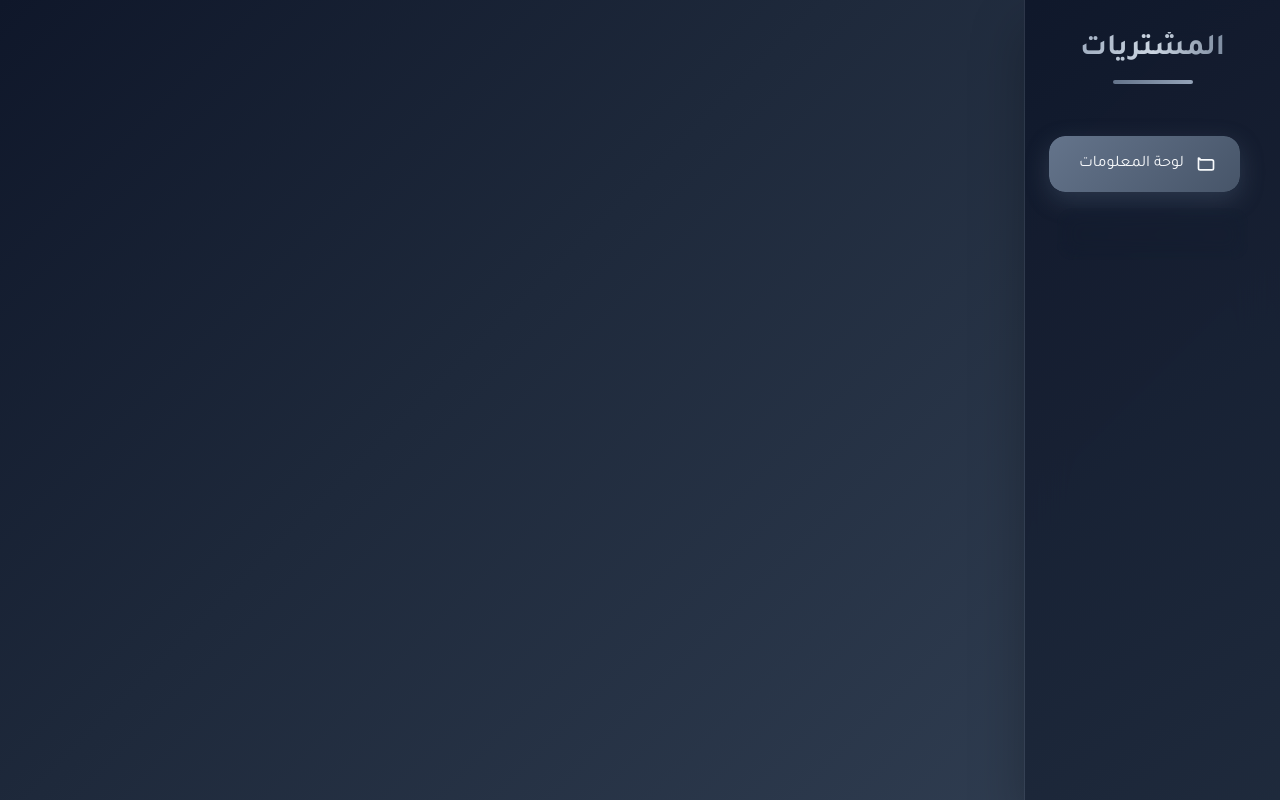
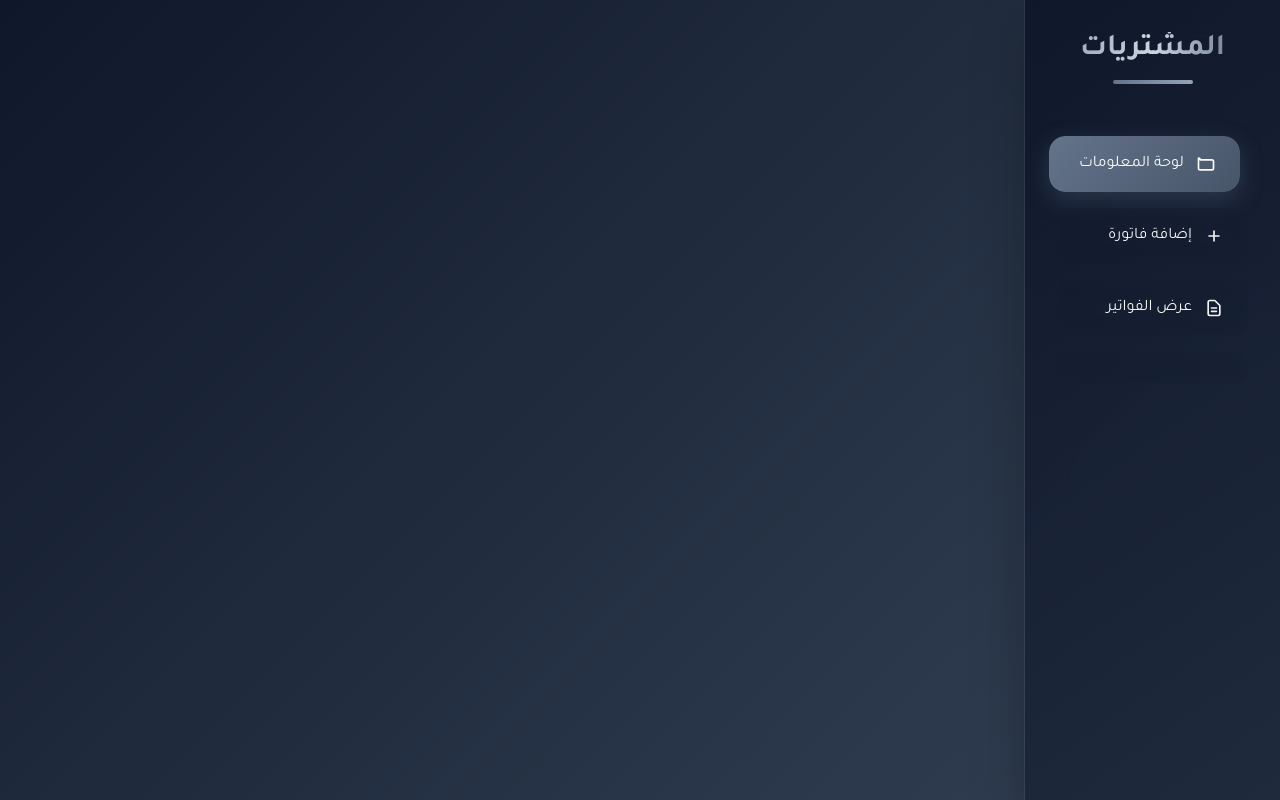
Before and after one commit to ixAbdulaziz/ERP-Last, a Flask app: page / in a window 1280 px wide. Run offline with Flask 3, Linux system fonts and the light colour scheme; some libraries are stand-ins or nearby versions.

Commit message:
Update layout.html

```diff
--- a/templates/layout.html
+++ b/templates/layout.html
@@ -7,7 +7,7 @@
   <script src="https://cdn.tailwindcss.com?plugins=forms"></script>
   <link rel="stylesheet" href="{{ url_for('static', filename='css/main.css') }}">
   <style>
-    @import url('https://fonts.googleapis.com/css2?family=Tajawal:wght@300;400;500;600;700&display=swap');
+    @import url('https://fonts.googleapis.com/css2?family=Tajawal:wght@300;400;500;700&display=swap');
   </style>
 </head>
 <body class="flex bg-gray-900 text-gray-100 min-h-screen">
@@ -25,4 +25,15 @@
       </a>
       <a href="{{ url_for('add_invoice_page') }}" class="nav-link {% if request.endpoint == 'add_invoice_page' %}active{% endif %} block py-4 px-6">
         <span class="relative z-10 flex items-center gap-3">
-          <svg class="w-5 h-5" fill="none" stroke="currentColor" viewBox="0 0 24 24"><path stroke-linecap="round" stroke-linejoin="round" stroke-width="2" d="M12 6v6m0
+          <svg class="w-5 h-5" fill="none" stroke="currentColor" viewBox="0 0 24 24"><path stroke-linecap="round" stroke-linejoin="round" stroke-width="2" d="M12 6v6m0 0v6m0-6h6m-6 0H6"></path></svg>
+          إضافة فاتورة
+        </span>
+      </a>
+      <a href="{{ url_for('view_page') }}" class="nav-link {% if request.endpoint == 'view_page' or request.endpoint == 'supplier_details' %}active{% endif %} block py-4 px-6">
+        <span class="relative z-10 flex items-center gap-3">
+          <svg class="w-5 h-5" fill="none" stroke="currentColor" viewBox="0 0 24 24"><path stroke-linecap="round" stroke-linejoin="round" stroke-width="2" d="M9 12h6m-6 4h6m2 5H7a2 2 0 01-2-2V5a2 2 0 012-2h5.586a1 1 0 01.707.293l5.414 5.414a1 1 0 01.293.707V19a2 2 0 01-2 2z"></path></svg>
+          عرض الفواتير
+        </span>
+      </a>
+      <a href="{{ url_for('purchase_orders_page') }}" class="nav-link {% if request.endpoint == 'purchase_orders_page' %}active{% endif %} block py-4 px-6">
+        <span class="relative z-10 flex items-center gap-3
```
